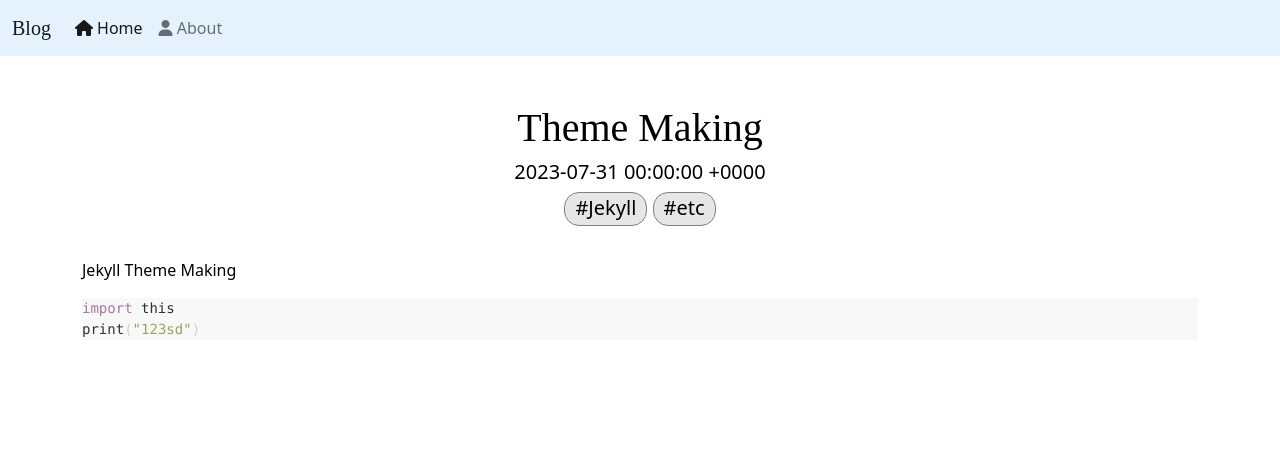
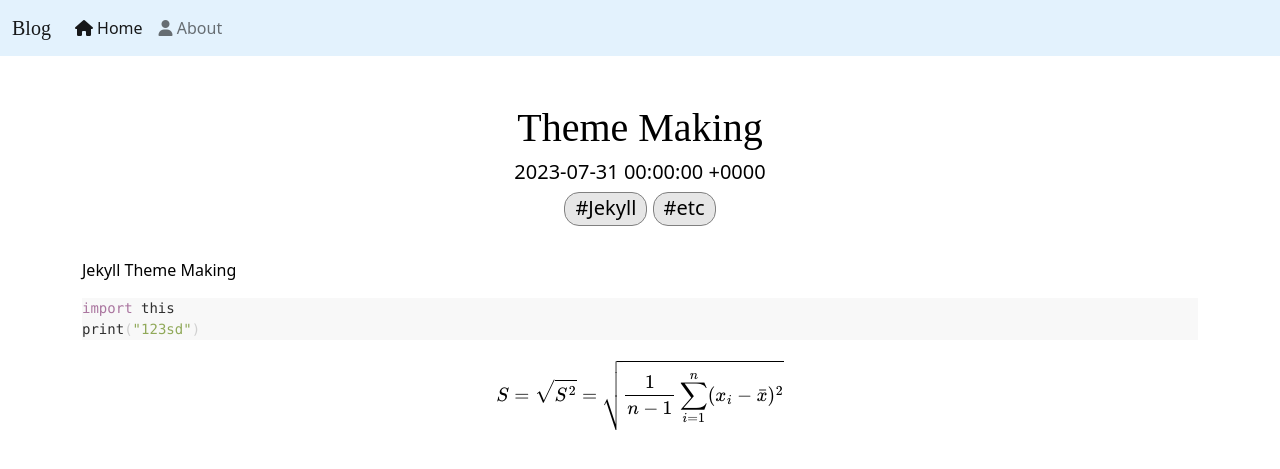
Before and after one commit to happydm09/B, a Jekyll site: the page built from _posts/2023-07-31-theme.md, in a window 1280 px wide. Shown: the top 469 px of the page. Built offline with Jekyll 4.4.1, drawn with Linux system fonts in a browser that asks for light colours; nearby versions of some CDN libraries; some web fonts are replaced; formulas are drawn with MathJax 3.

Commit message:
Update 2023-07-31-theme.md

````diff
--- a/_posts/2023-07-31-theme.md
+++ b/_posts/2023-07-31-theme.md
@@ -12,3 +12,7 @@ Jekyll Theme Making
 import this
 print("123sd")
 ```
+
+$$
+{S} = \sqrt {S^2} = \sqrt { \frac{1}{n-1} \sum\limits_{i=1}^{n} (x_i - \bar{x})^{2} }
+$$
````
